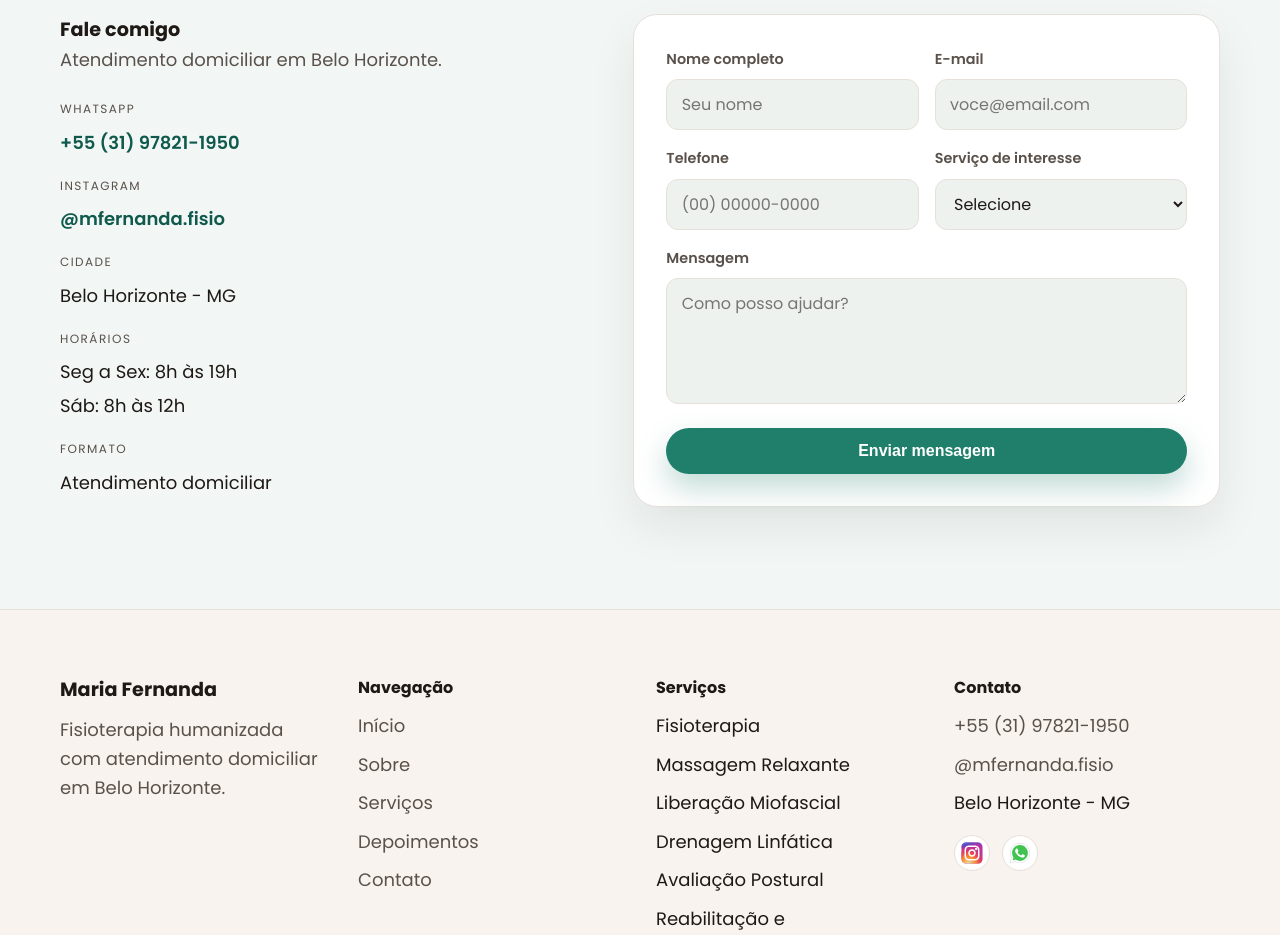
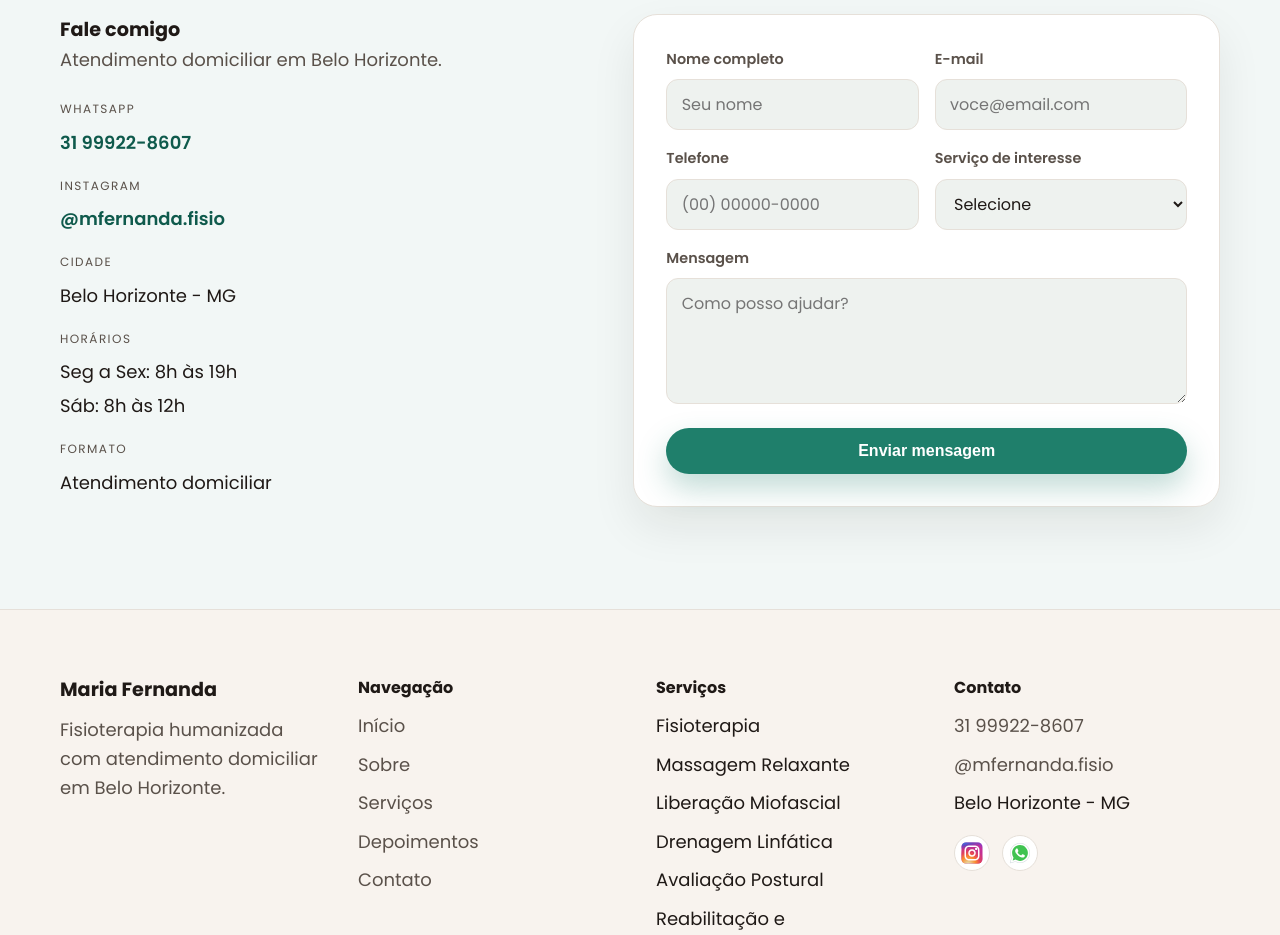
Before and after one commit to nathangabriel27/mfernandafisio, a React (Vite) app: page / in a window 1280 px wide. Shown: the part 3800-4735 px from the top of the page. Built offline with nearby package versions, Linux system fonts and the light colour scheme.

Commit message:
correcao do numero de telefone

```diff
--- a/src/data/site.ts
+++ b/src/data/site.ts
@@ -136,9 +136,9 @@ const whatsappMessage =
   'Oi, Maria Fernanda! Gostaria de agendar uma avaliação.'
 
 export const contactInfo: ContactInfo = {
-  whatsappNumber: '553197821950',
-  whatsappDisplay: '+55 (31) 97821-1950',
-  whatsappLink: `https://wa.me/553197821950?text=${encodeURIComponent(whatsappMessage)}`,
+  whatsappNumber: '5531999228607',
+  whatsappDisplay: '31 99922-8607',
+  whatsappLink: `https://wa.me/5531999228607?text=${encodeURIComponent(whatsappMessage)}`,
   instagramUrl: 'https://www.instagram.com/mfernanda.fisio/',
   instagramHandle: '@mfernanda.fisio',
   city: 'Belo Horizonte - MG',
```
